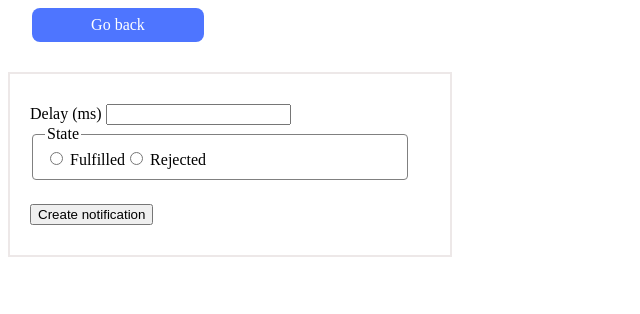
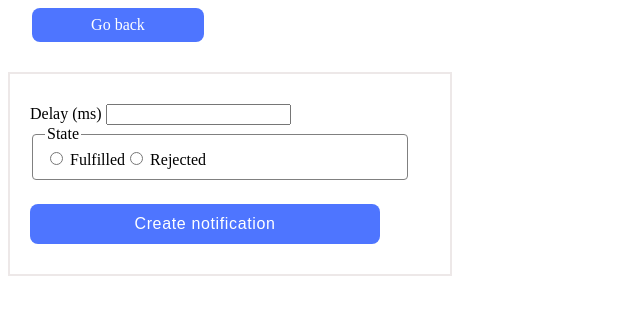
Before and after one commit to yelyzaveta057/goit-js-hw-10, a website built with Vite: page src/2-snackbar.html in a window 1280 px wide. Shown: the whole page, without its empty margins (0-640 px from the left). Built offline with nearby package versions, Linux system fonts and the light colour scheme.

Commit message:
Update 2-snackbar.html

```diff
--- a/src/2-snackbar.html
+++ b/src/2-snackbar.html
@@ -27,7 +27,7 @@
         </label>
       </fieldset>
 
-      <button type="submit">Create notification</button>
+      <button class="createnot" type="submit">Create notification</button>
     </form>
     <script src="./js/2-snackbar.js" type="module"></script>
   </body>
```
